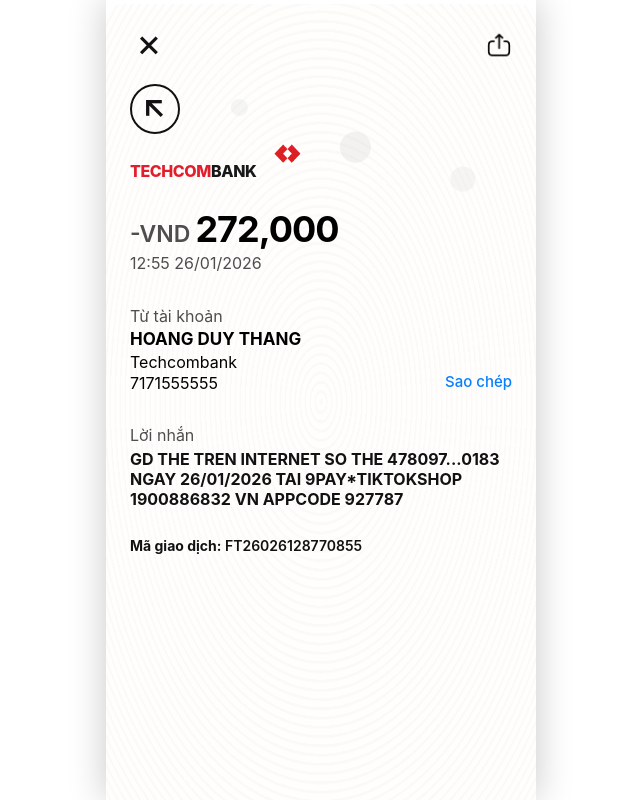
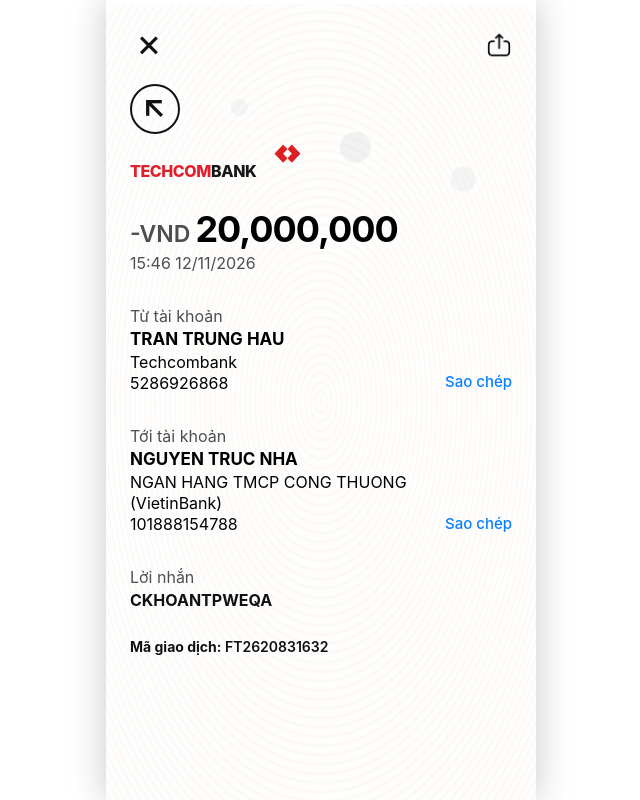
Before and after one commit to tallonagency2-ui/tech_end-main, a plain HTML site: page transaction-out2.html in a window 1280 px wide. Shown: the whole page, without its empty margins (319-959 px from the left). Drawn offline with nearby package versions, Linux system fonts and the light colour scheme.

Commit message:
Update transaction-out2.html

```diff
--- a/transaction-out2.html
+++ b/transaction-out2.html
@@ -140,12 +140,12 @@
                 </span>
 
                 <strong>
-                    272,000
+                    20,000,000
                 </strong>
             </div>
 
             <p class="transaction-time">
-                12:55 26/01/2026
+                15:46 12/11/2026
             </p>
 
         </section>
@@ -162,7 +162,7 @@
                 <div class="account-text">
 
                     <strong>
-                        HOANG DUY THANG
+                        TRAN TRUNG HAU
                     </strong>
 
                     <span>
@@ -170,7 +170,42 @@
                     </span>
 
                     <span id="accountNumber">
-                        7171555555
+                        5286926868
+                    </span>
+
+                </div>
+
+                <button
+                    type="button"
+                    class="copy-button"
+                    id="copyButton"
+                >
+                    Sao chép
+                </button>
+
+            </div>
+
+        </section>
+              <section class="account-section">
+
+            <p class="section-label">
+                Tới tài khoản
+            </p>
+
+            <div class="account-copy-row">
+
+                <div class="account-text">
+
+                    <strong>
+                        NGUYEN TRUC NHA
+                    </strong>
+
+                    <span>
+                        NGAN HANG TMCP CONG THUONG (VietinBank)
+                    </span>
+
+                    <span id="accountNumber">
+                        101888154788
                     </span>
 
                 </div>
@@ -195,9 +230,7 @@
             </p>
 
             <p class="transaction-message">
-                GD THE TREN INTERNET SO THE 478097...0183
-                NGAY 26/01/2026 TAI 9PAY*TIKTOKSHOP
-                1900886832 VN APPCODE 927787
+                CKHOANTPweqa
             </p>
 
         </section>
@@ -205,7 +238,7 @@
         <!-- MÃ GIAO DỊCH -->
         <p class="transaction-code">
             <strong>Mã giao dịch:</strong>
-            FT26026128770855
+            FT2620831632
         </p>
 
         <!-- NHÃN DEMO -->
```
